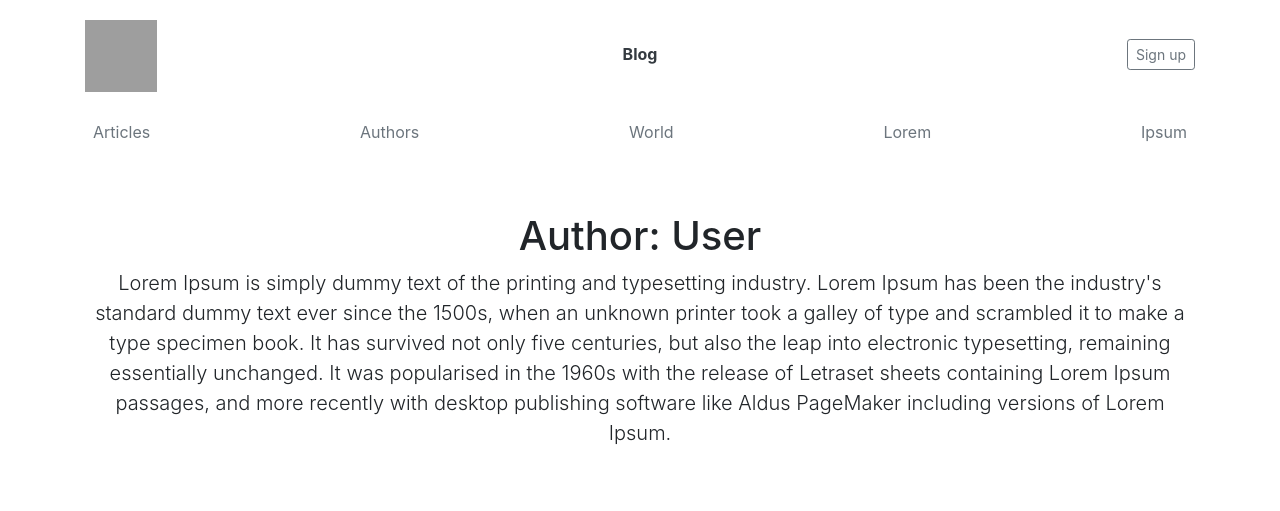
After one commit to develalfy/simple-blog, a PHP site: template views/single-author.php in a window 1280 px wide. The commit adds this page. Shown: the top 511 px of the page. Run offline with PHP 8.4, Linux system fonts and the light colour scheme; the template is opened without the code that fills it, so the values that code supplies are empty; grey boxes are pictures that could not be loaded.

Commit message:
Single page for author

```diff
--- a/index.php
+++ b/index.php
@@ -26,4 +26,9 @@ $klein->respond('GET', '/articles/[i:id]', function ($request) use ($templates,
     echo $templates->render('single-article', ['article' => $article]);
 });
 
+//todo: userService, userRepository to be implemented to get author data
+$klein->respond('GET', '/authors/[i:id]', function ($request) use ($templates) {
+    echo $templates->render('single-author');
+});
+
 $klein->dispatch();
--- a/views/articles.php
+++ b/views/articles.php
@@ -17,7 +17,7 @@ require 'header.php'; ?>
                                     </h3>
                                     <div class="mb-1 text-muted"><?= $this->e($article->getCreatedAt()) ?></div>
                                     <p class="card-text mb-auto"><?= (strlen($this->e($article->getDesc())) > 1000) ? substr($this->e($article->getDesc()), 0, 1000) . '...' : $this->e($article->getDesc()); ?></p>
-                                    <a href="/users/<?= $this->e($article->getAuthor()->getId()) ?>">Author: <?= $this->e($article->getAuthor()->getUsername()) ?></a>
+                                    <a href="/authors/<?= $this->e($article->getAuthor()->getId()) ?>">Author: <?= $this->e($article->getAuthor()->getUsername()) ?></a>
                                 </div>
                                 <img src="<?= $article->getImage() ?>" alt="<?= $this->e($article->getImage()) ?>">
                             </div>
--- a/views/single-article.php
+++ b/views/single-article.php
@@ -9,6 +9,7 @@
                 <h1><?= $this->e($article->getTitle()) ?></h1>
                 <img src="<?= $this->e($article->getImage()) ?>" alt="">
                 <p class="lead"><?= $this->e($article->getDesc()) ?></p>
+                <p class="lead">Author: <?= $this->e($article->getAuthor()->getUsername()) ?></p>
             </div>
         </div>
     </div>
--- /dev/null
+++ b/views/single-author.php
@@ -0,0 +1,21 @@
+<?php require 'header.php'; ?>
+<main role="main">
+    <div class="album py-5">
+        <div class="container text-center">
+
+            <div class="starter-template">
+                <h1>Author: User</h1>
+                <p class="lead">
+                    Lorem Ipsum is simply dummy text of the printing and typesetting industry. Lorem Ipsum has been the
+                    industry's standard dummy text ever since the 1500s, when an unknown printer took a galley of type
+                    and scrambled it to make a type specimen book. It has survived not only five centuries, but also the
+                    leap into electronic typesetting, remaining essentially unchanged. It was popularised in the 1960s
+                    with the release of Letraset sheets containing Lorem Ipsum passages, and more recently with desktop
+                    publishing software like Aldus PageMaker including versions of Lorem Ipsum.
+                </p>
+            </div>
+        </div>
+    </div>
+</main>
+
+<?php require 'footer.php'; ?>
```
Also changed, not shown: src/Repositories/ArticleRepository.php (+9 -6 lines).
